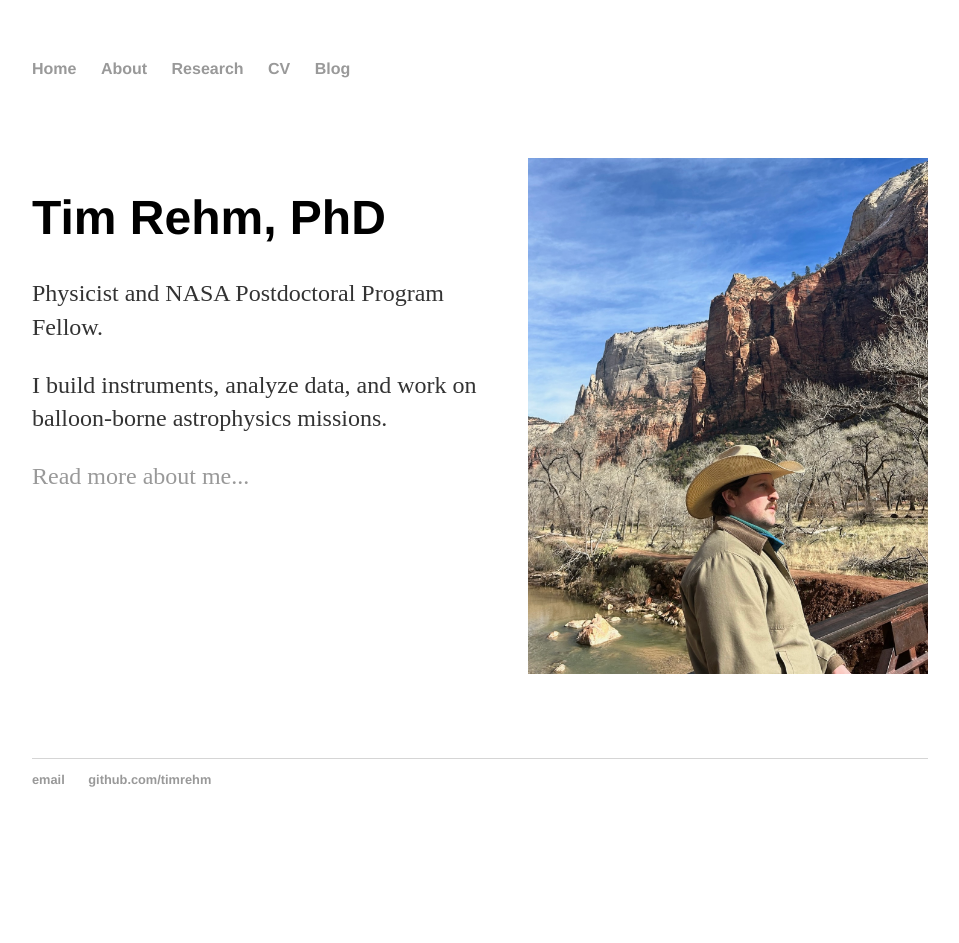
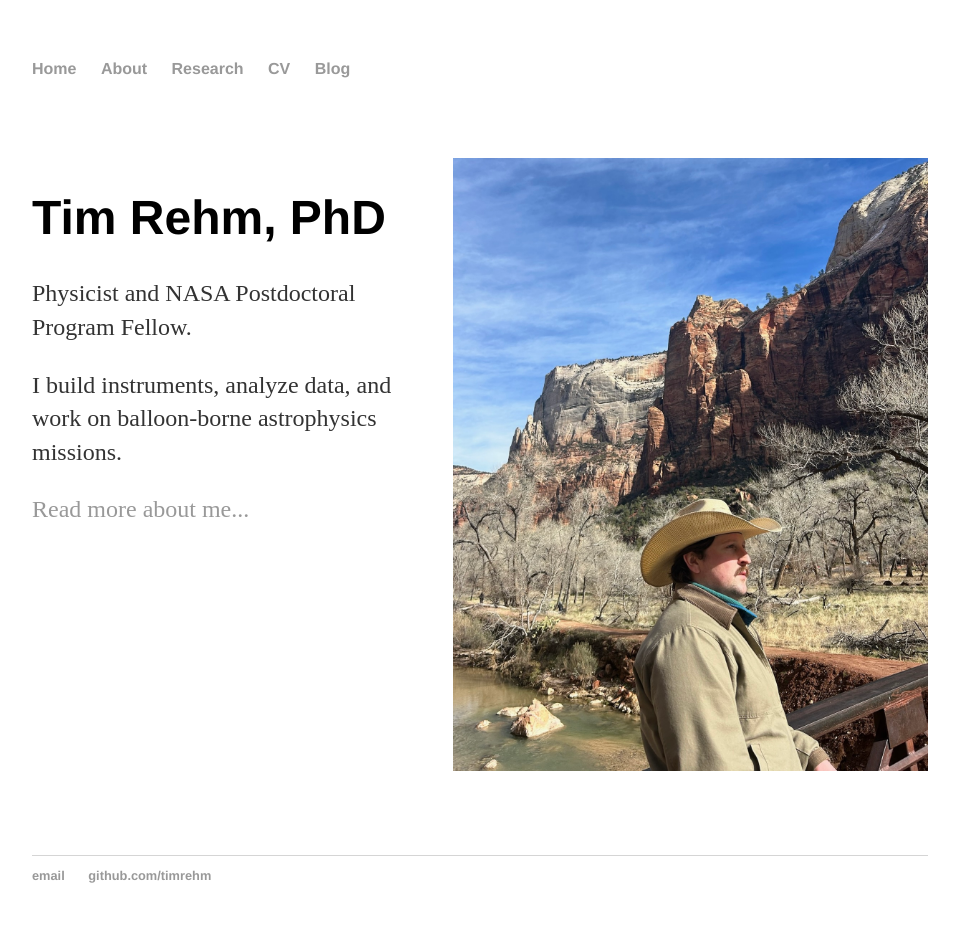
Before and after one commit to timrehm/timrehm.github.io, a Jekyll site: the page built from index.html, in a window 1280 px wide. Shown: the whole page, without its empty margins (160-1119 px from the left). Built offline with Jekyll 4.4.1, drawn with Linux system fonts in a browser that asks for light colours; before the commit the page ends 900 px from its top, so only the background shows below that.

Commit message:
Update index.html

```diff
--- a/index.html
+++ b/index.html
@@ -15,6 +15,6 @@ title: Tim Rehm...
   </div>
 
   <div class="image">
-    <img src="/img/MeInCowboyHat.jpeg" alt="Tim Rehm" width=400>
+    <img src="/img/MeInCowboyHat.jpeg" alt="Tim Rehm" width=475>
   </div>
 </div>
```
